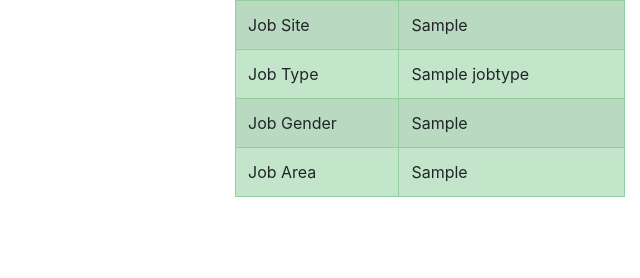
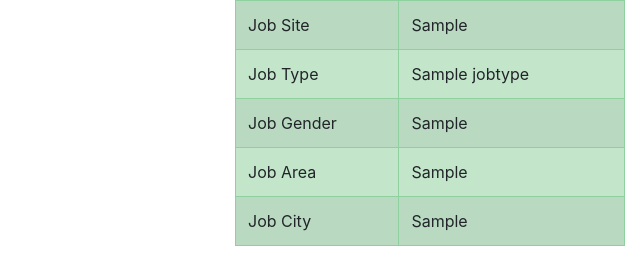
Before and after one commit to sharif-ish/p7-nlpp, a Flask app: template templates/extract.html in a window 1280 px wide. Shown: the part 910-1188 px from the top of the page, without its empty margins (640-1280 px from the left). Before the commit the page ends 1107 px from the top, so only its background shows below. Run offline with Flask 2, Linux system fonts and the light colour scheme; the template is opened without the code that fills it: most values are stand-ins (such as "Sample title", 1, 10 or a date in 2020); some libraries are stand-ins or nearby versions.

Commit message:
Added extract_job_city

```diff
--- a/app.py
+++ b/app.py
@@ -35,7 +35,8 @@ def after_extract():
                            JobSite=extracted_data['job_site'],
                            Jobtype=extracted_data['job_type'],
                            JobGender=extracted_data['job_gender'],
-                           JobArea=extracted_data['job_area']
+                           JobArea=extracted_data['job_area'],
+                           JobCity=extracted_data['job_city']
                            )
 
 @app.route('/api', methods= METHOD)
--- a/templates/extract.html
+++ b/templates/extract.html
@@ -135,7 +135,10 @@
                     <td>Job Area</td>
                     <td contenteditable='true'>{{ JobArea }}</td>
                 </tr>
-
+                <tr>
+                    <td>Job City</td>
+                    <td contenteditable='true'>{{ JobCity }}</td>
+                </tr>
 
                 </tbody>
             </table>
```
Also changed, not shown: functions.py (+6 -1 lines).
